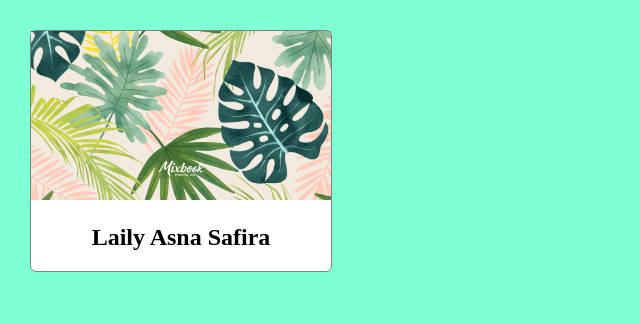
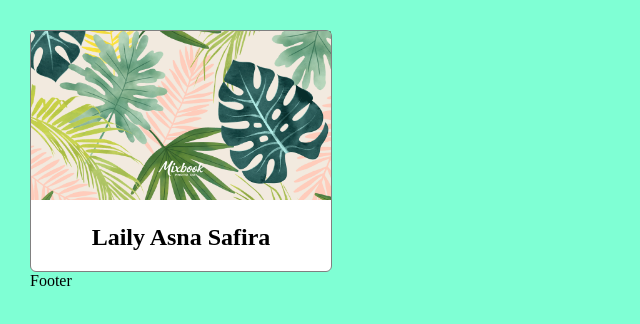
Before and after one commit to LailyAsnaSafira/my-repo-from-remote, a plain HTML site: page index.html in a window 1280 px wide. Shown: the top 324 px of the page, 0-640 px from the left. Drawn offline with Linux system fonts and the light colour scheme.

Commit message:
add new div as footer

```diff
--- a/index.html
+++ b/index.html
@@ -8,5 +8,6 @@
             <img id="profile-image" src="images/zoom background.png" alt="profile image"/>
             <h2 id="profile-name">Laily Asna Safira</h2>
         </div>
+        <div id="footer">Footer</div>
     </body>
 </html>
```
